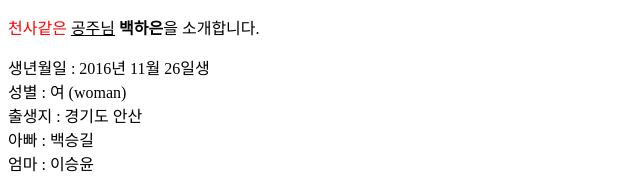
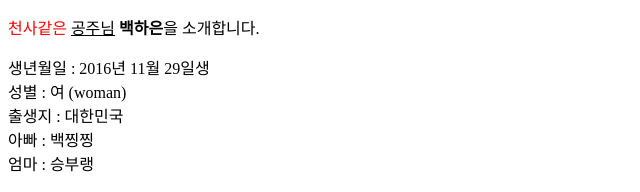
Before and after one commit to sungot/moon, a plain HTML site: page index.html in a window 1280 px wide. Shown: the part 162-354 px from the top of the page, 0-640 px from the left. Drawn offline with Linux system fonts and the light colour scheme.

Commit message:
3차업로드

```diff
--- a/index.html
+++ b/index.html
@@ -12,7 +12,7 @@
  <li><a href="4.html">하은이 먹방</a></li>
 </ol>
 <P><span style="color:red;">천사같은</span> <u>공주님</u> <strong>백하은</strong>을 소개합니다.</p>
-<p>생년월일 : 2016년 11월 26일생 <br>성별 : 여 (woman) <br>출생지 : 경기도 안산 <br>아빠 : 백승길 <br>엄마 : 이승윤</P>
+<p>생년월일 : 2016년 11월 29일생 <br>성별 : 여 (woman) <br>출생지 : 대한민국 <br>아빠 : 백찡찡 <br>엄마 : 승부랭</P>
 <p style="margin-top:20px;"><img src="haeun_1.jpg" width="20%"></P>
 <br><a href="https://www.naver.com/" target="_blank" title="네이버를 연결합니다" >녹색창</a>
 </body>
```
